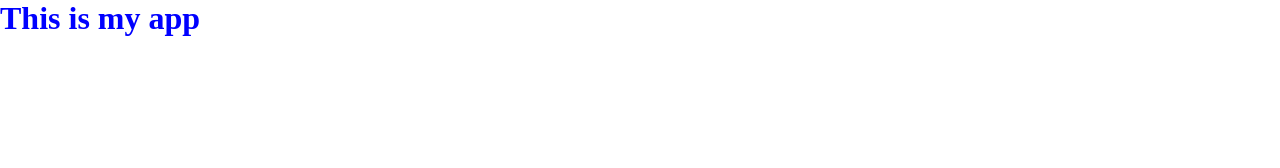
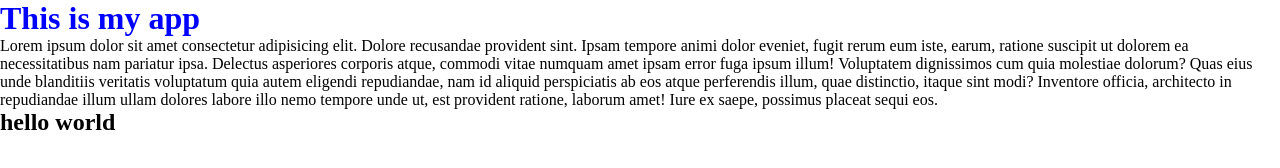
Before and after one commit to muthukumari-M/web-app, a plain HTML site: page index.html in a window 1280 px wide. Drawn offline with Linux system fonts and the light colour scheme.

Commit message:
added a h2 tag

```diff
--- a/index.html
+++ b/index.html
@@ -8,5 +8,7 @@
 </head>
 <body>
     <h1>This is my app</h1>
+    <p>Lorem ipsum dolor sit amet consectetur adipisicing elit. Dolore recusandae provident sint. Ipsam tempore animi dolor eveniet, fugit rerum eum iste, earum, ratione suscipit ut dolorem ea necessitatibus nam pariatur ipsa. Delectus asperiores corporis atque, commodi vitae numquam amet ipsam error fuga ipsum illum! Voluptatem dignissimos cum quia molestiae dolorum? Quas eius unde blanditiis veritatis voluptatum quia autem eligendi repudiandae, nam id aliquid perspiciatis ab eos atque perferendis illum, quae distinctio, itaque sint modi? Inventore officia, architecto in repudiandae illum ullam dolores labore illo nemo tempore unde ut, est provident ratione, laborum amet! Iure ex saepe, possimus placeat sequi eos.</p>
+    <h2>hello world</h2>
 </body>
 </html>
```
